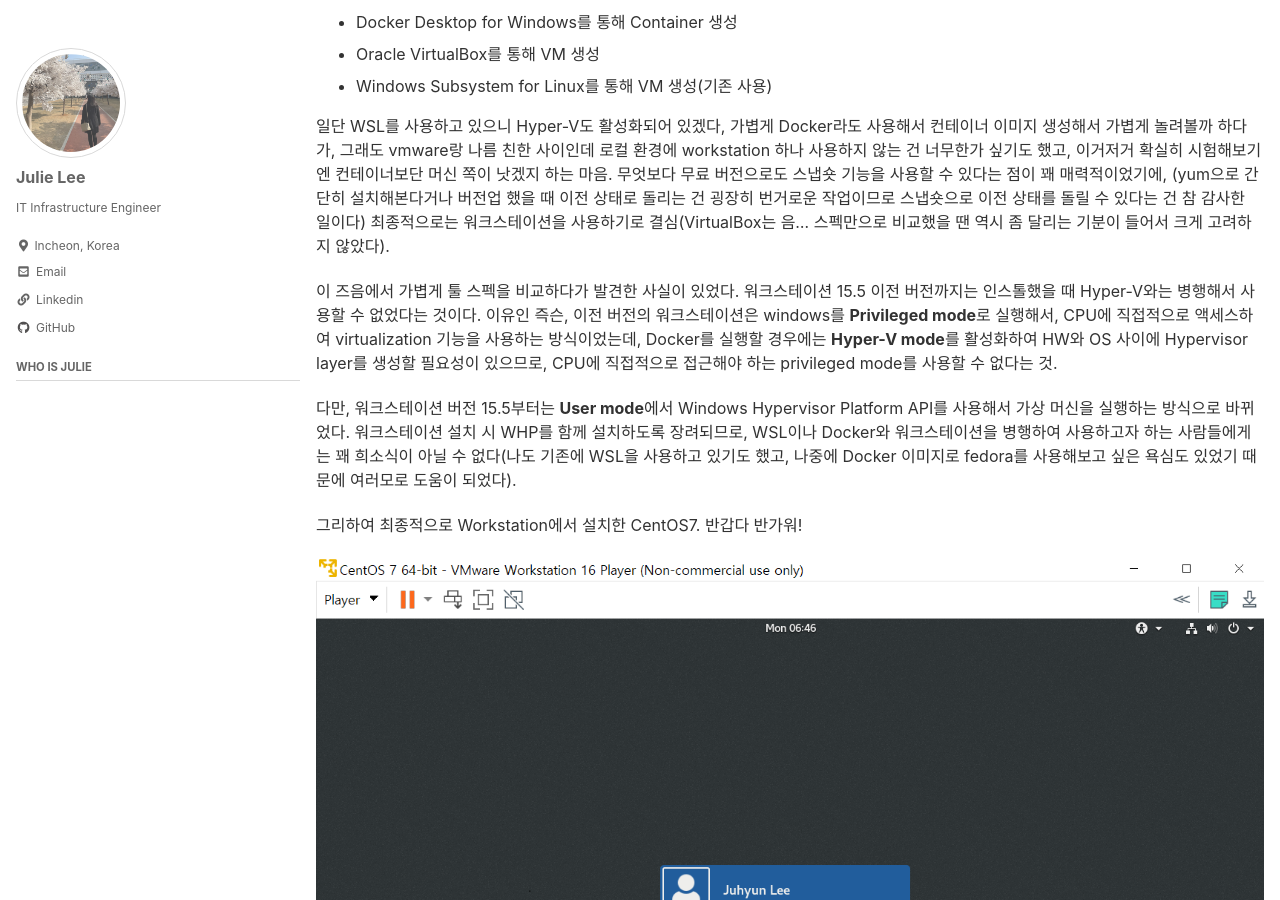
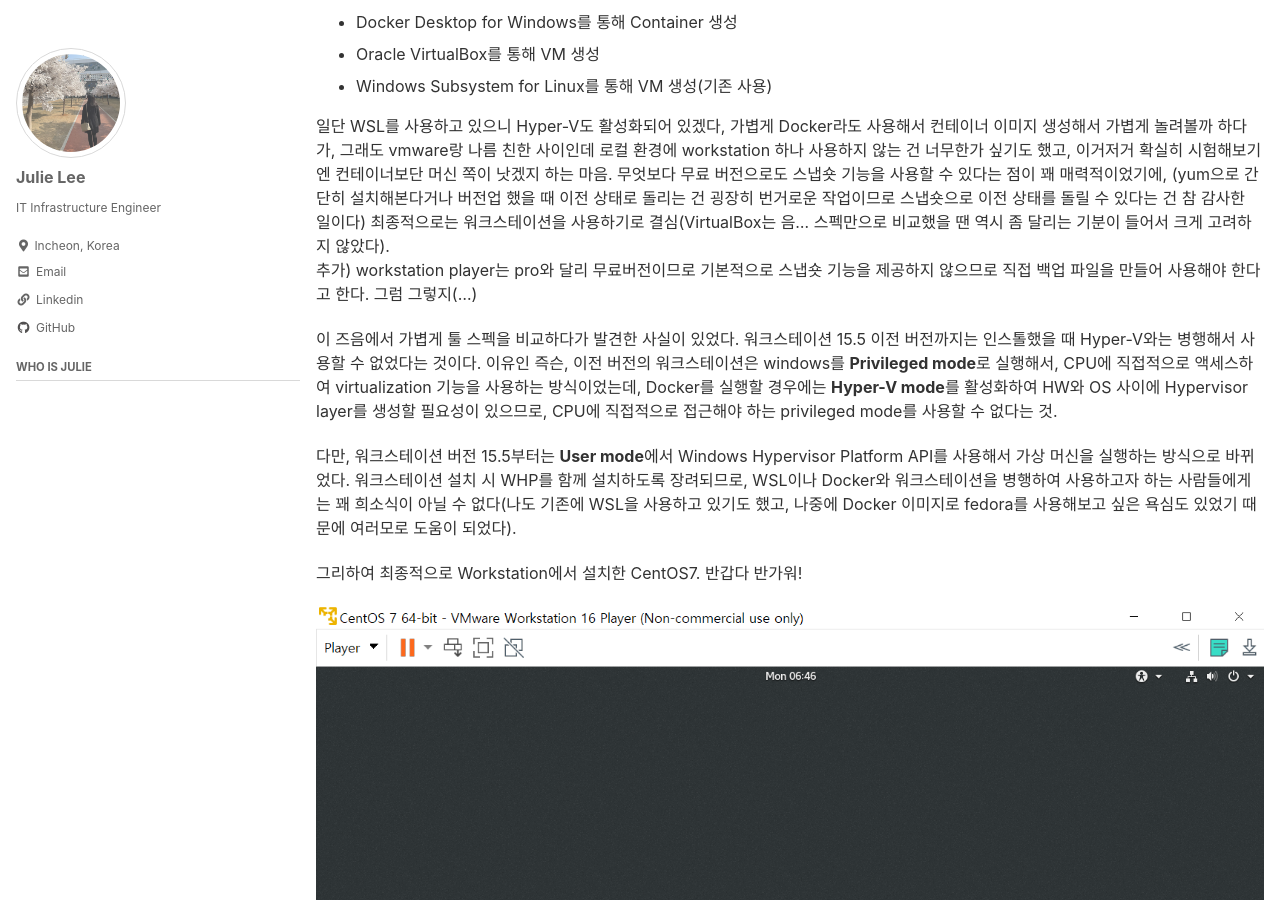
Before and after one commit to smilejulie0812/smilejulie0812.github.io, a Jekyll site: the page built from _posts/2021-04-12-virtualization001.md, in a window 1280 px wide and 900 px high, scrolled down 461 px. Built offline with Jekyll 4.4.1, drawn with Linux system fonts in a browser that asks for light colours; cached includes are drawn as plain includes.

Commit message:
Update 2021-04-12-virtualization001.md

```diff
--- a/_posts/2021-04-12-virtualization001.md
+++ b/_posts/2021-04-12-virtualization001.md
@@ -29,6 +29,7 @@ sidebar:
 무엇보다 무료 버전으로도 스냅숏 기능을 사용할 수 있다는 점이 꽤 매력적이었기에,
 (yum으로 간단히 설치해본다거나 버전업 했을 때 이전 상태로 돌리는 건 굉장히 번거로운 작업이므로 스냅숏으로 이전 상태를 돌릴 수 있다는 건 참 감사한 일이다)
 최종적으로는 워크스테이션을 사용하기로 결심(VirtualBox는 음... 스펙만으로 비교했을 땐 역시 좀 달리는 기분이 들어서 크게 고려하지 않았다).
+추가) workstation player는 pro와 달리 무료버전이므로 기본적으로 스냅숏 기능을 제공하지 않으므로 직접 백업 파일을 만들어 사용해야 한다고 한다. 그럼 그렇지(...)
 
 이 즈음에서 가볍게 툴 스펙을 비교하다가 발견한 사실이 있었다. 워크스테이션 15.5 이전 버전까지는 인스톨했을 때 Hyper-V와는 병행해서 사용할 수 없었다는 것이다.
 이유인 즉슨, 이전 버전의 워크스테이션은 windows를 **Privileged mode**로 실행해서, CPU에 직접적으로 액세스하여 virtualization 기능을 사용하는 방식이었는데,
```
